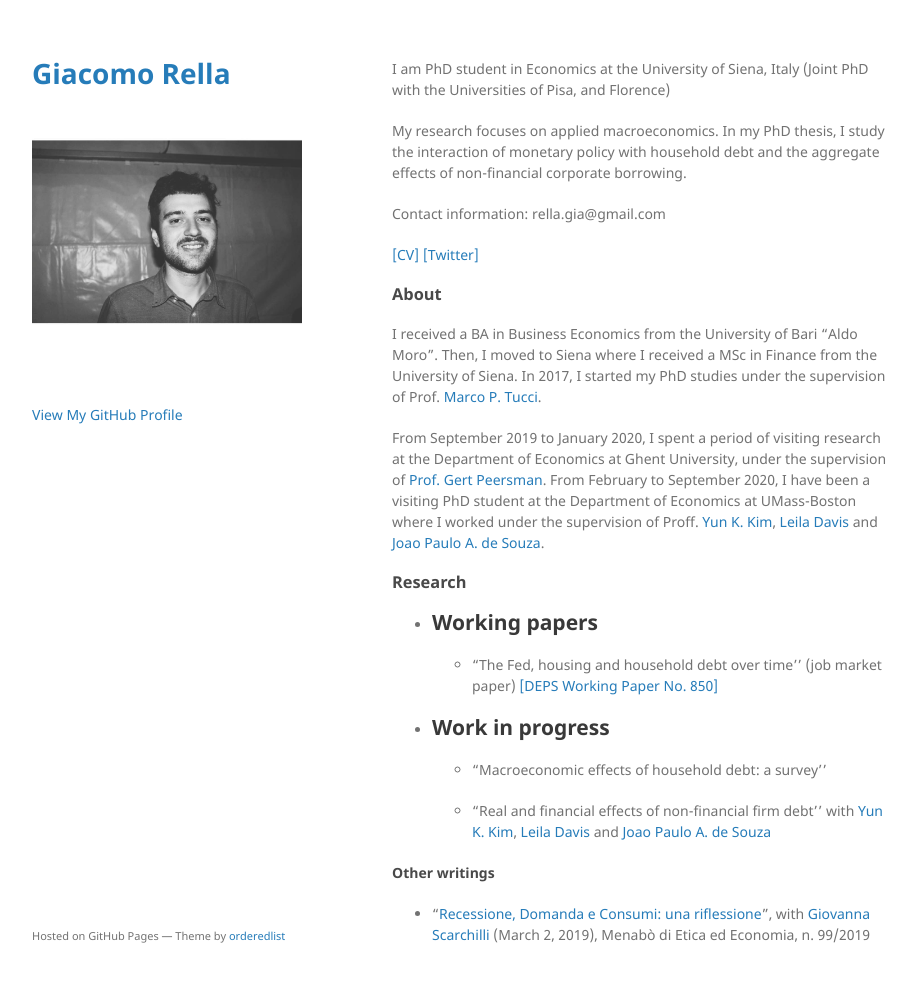
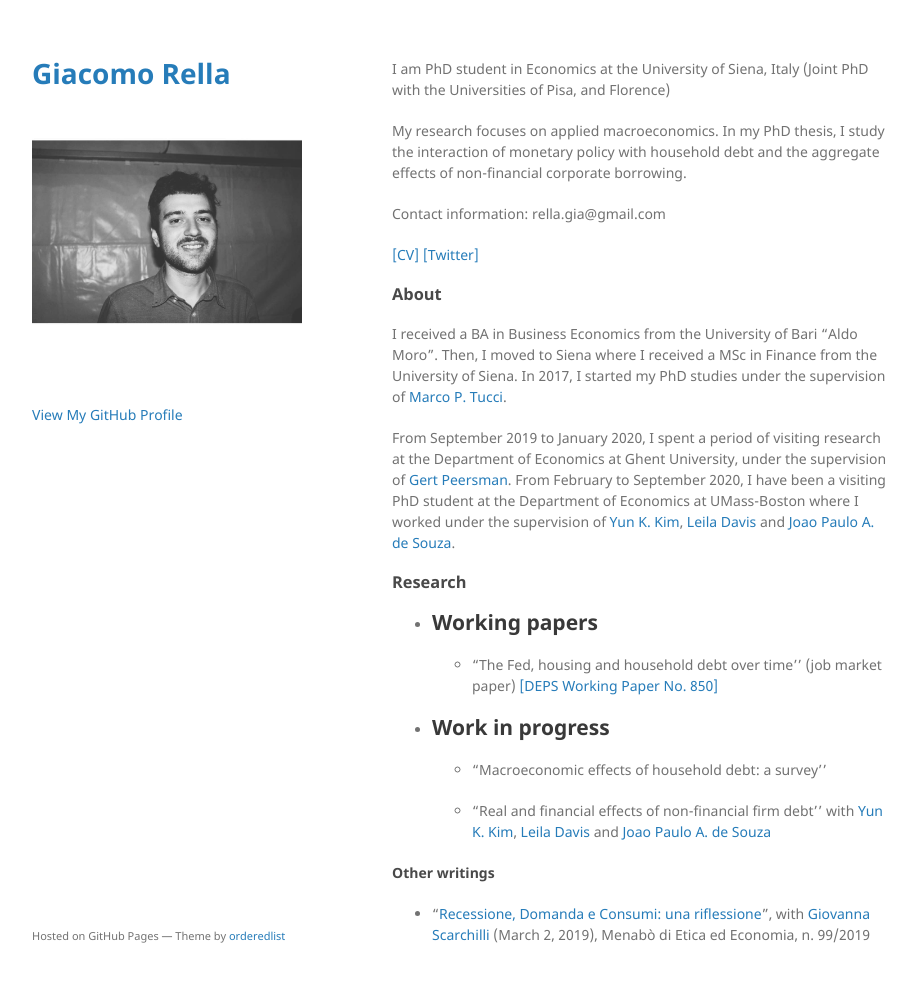
Before and after one commit to giacomorella/giacomorella.github.io, a Jekyll site: the page built from index.md, in a window 1280 px wide and 1015 px high. Shown: the top 982 px of the window, without its empty margins (178-1094 px from the left). Built offline with Jekyll 4.4.1, drawn with Linux system fonts in a browser that asks for light colours; the repository's description, which GitHub fills in, is left out.

Commit message:
Update index.md

```diff
--- a/index.md
+++ b/index.md
@@ -12,9 +12,9 @@
 
 ### About
 
-I received a BA in Business Economics from the University of Bari "Aldo Moro". Then, I moved to Siena where I received a MSc in Finance from the University of Siena. In 2017, I started my PhD studies under the supervision of Prof. [Marco P. Tucci](https://docenti.unisi.it/it/marcotucci).
+I received a BA in Business Economics from the University of Bari "Aldo Moro". Then, I moved to Siena where I received a MSc in Finance from the University of Siena. In 2017, I started my PhD studies under the supervision of [Marco P. Tucci](https://docenti.unisi.it/it/marcotucci).
 
-From September 2019 to January 2020, I spent a period of visiting research at the Department of Economics at Ghent University, under the supervision of [Prof. Gert Peersman](https://sites.google.com/view/gert-peersman/home). From February to September 2020, I have been a visiting PhD student at the Department of Economics at UMass-Boston where I worked under the supervision of Proff.  [Yun K. Kim](https://blogs.umb.edu/yunkim/), [Leila Davis](https://www.leiladavis.net/) and [Joao Paulo A. de Souza](https://sites.google.com/view/joaodesouza/).
+From September 2019 to January 2020, I spent a period of visiting research at the Department of Economics at Ghent University, under the supervision of [Gert Peersman](https://sites.google.com/view/gert-peersman/home). From February to September 2020, I have been a visiting PhD student at the Department of Economics at UMass-Boston where I worked under the supervision of [Yun K. Kim](https://blogs.umb.edu/yunkim/), [Leila Davis](https://www.leiladavis.net/) and [Joao Paulo A. de Souza](https://sites.google.com/view/joaodesouza/).
 
 
 ### Research
```
